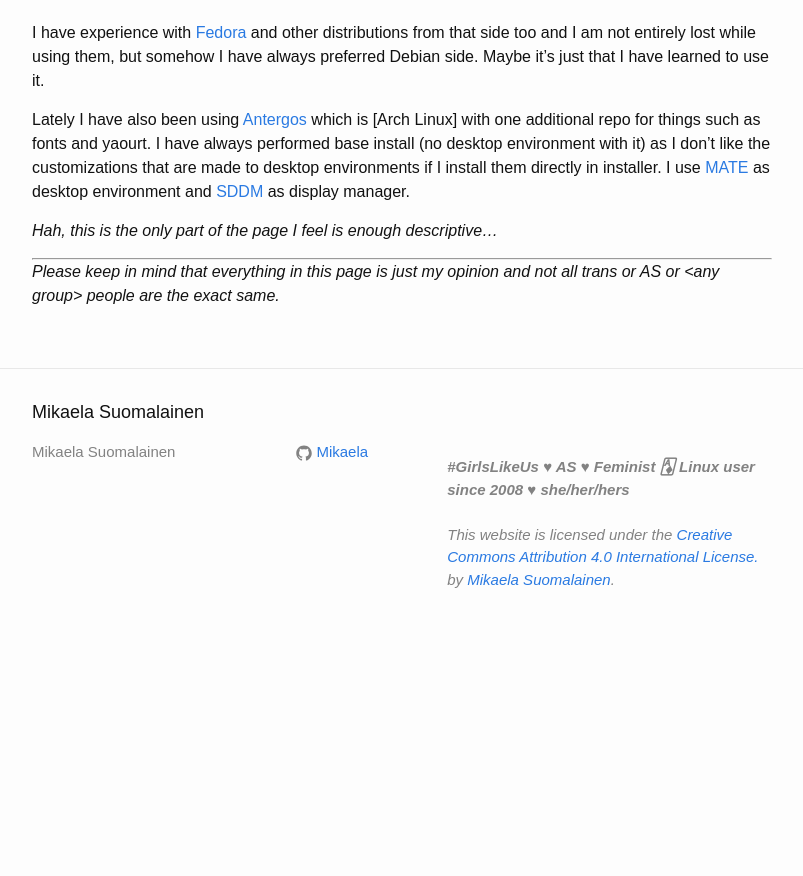
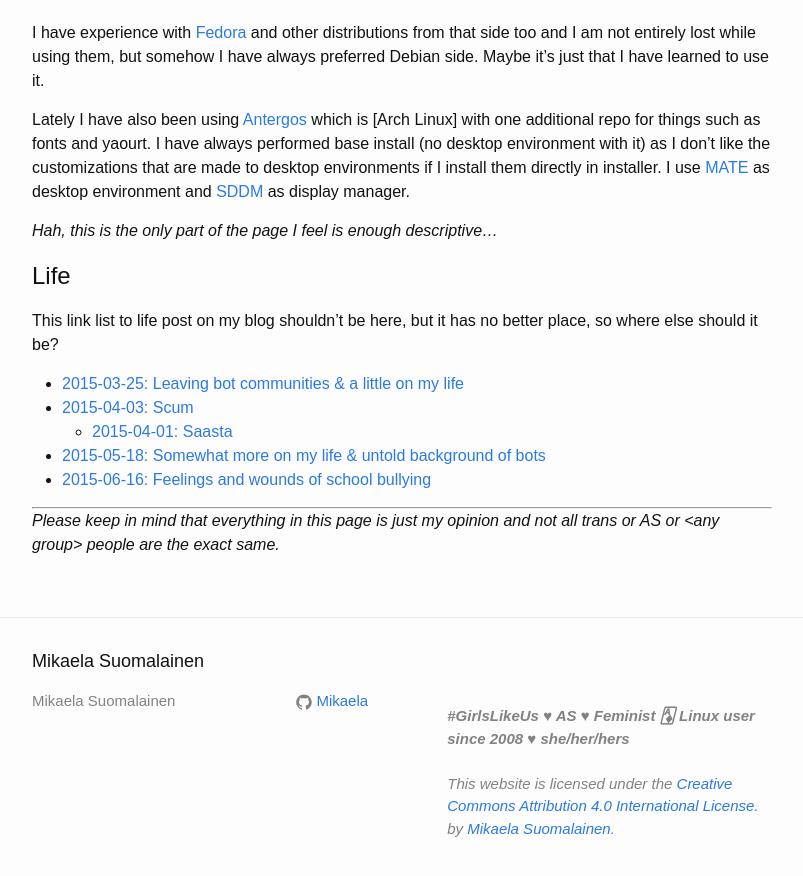
Before and after one commit to Mikaela/mikaela.github.io, a Jekyll site: the page built from pages/about.markdown, in a window 1280 px wide and 900 px high, scrolled down 1685 px. Shown: the top 876 px of the window, without its empty margins (238-1041 px from the left). Built offline with Jekyll 4.4.1, drawn with Linux system fonts in a browser that asks for light colours; Markdown is read by kramdown in place of the engine named in the settings; before the commit the page ends 2336 px from its top, so only the background shows below that.

Commit message:
about: add life (links to blog)

```diff
--- a/pages/about.markdown
+++ b/pages/about.markdown
@@ -107,6 +107,18 @@
 
 *Hah, this is the only part of the page I feel is enough descriptive...*
 
+# Life
+
+This link list to life post on my blog shouldn't be here, but it has no
+better place, so where else should it be?
+
+* [2015-03-25: Leaving bot communities & a little on my life]({% post_url 2015-03-25-leaving-bots-life %})
+* [2015-04-03: Scum]({% post_url 2015-04-03-scum %})
+    * [2015-04-01: Saasta]({% post_url 2015-04-01-saasta %})
+* [2015-05-18: Somewhat more on my life & untold background of bots]({% post_url 2015-05-18-life-bot-background %})
+* [2015-06-16: Feelings and wounds of school bullying]({% post_url 2015-06-16-feelings %})
+
+
 * * * * *
 
 *Please keep in mind that everything in this page is just my opinion and
```
